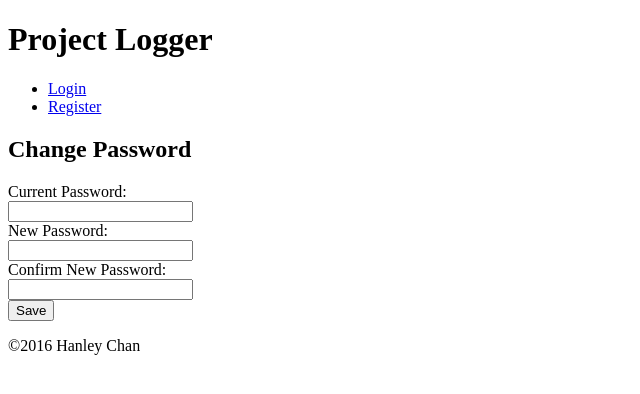
After one commit to hanleychan/projectLogger, a PHP site: template src/templates/changePassword.twig in a window 1280 px wide. The commit adds this page. Shown: the top 394 px of the page, without its empty margins (0-640 px from the left). Run offline with PHP 8.4, Linux system fonts and the light colour scheme; the template is opened without the code that fills it, so the values that code supplies are empty; some libraries are stand-ins or nearby versions.

Commit message:
Added change password

```diff
--- /dev/null
+++ b/src/templates/changePassword.twig
@@ -0,0 +1,22 @@
+{% extends 'layout.twig' %}
+{% block content %}
+<h2>Change Password</h2>
+
+{% for message in flash.message("fail") %}
+    <p>{{ message}}</p>
+{% endfor %}
+{% for message in flash.message("success") %}
+    <p>{{ message}}</p>
+{% endfor %}
+<form action="{{ path_for('processChangePassword') }}" method="post">
+    <label for="currentPassword">Current Password:</label><br>
+    <input type="password" id="currentPassword" name="currentPassword"><br>
+    <label for="newPassword">New Password:</label><br>
+    <input type="password" id="newPassword" name="newPassword"><br>
+    <label for="newPassword2">Confirm New Password:</label><br>
+    <input type="password" id="newPassword2" name="newPassword2"><br>
+
+    <input type="submit" value="Save">
+</form>
+
+{% endblock %}
```
Also changed, not shown: src/routes.php (+32 -4 lines).
